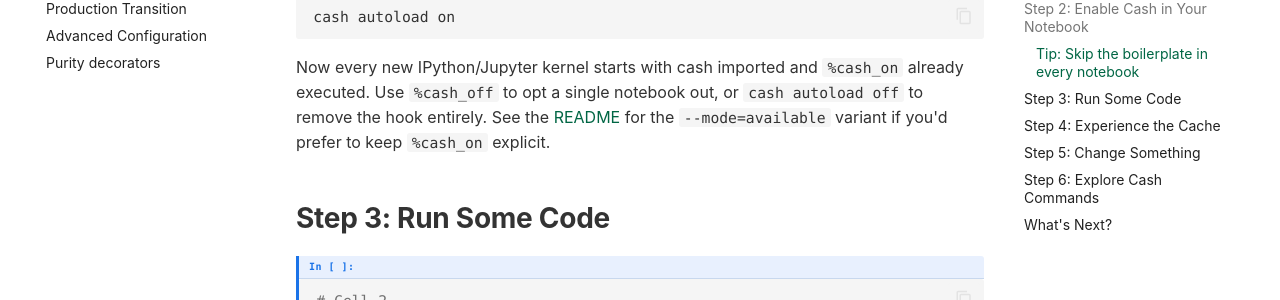
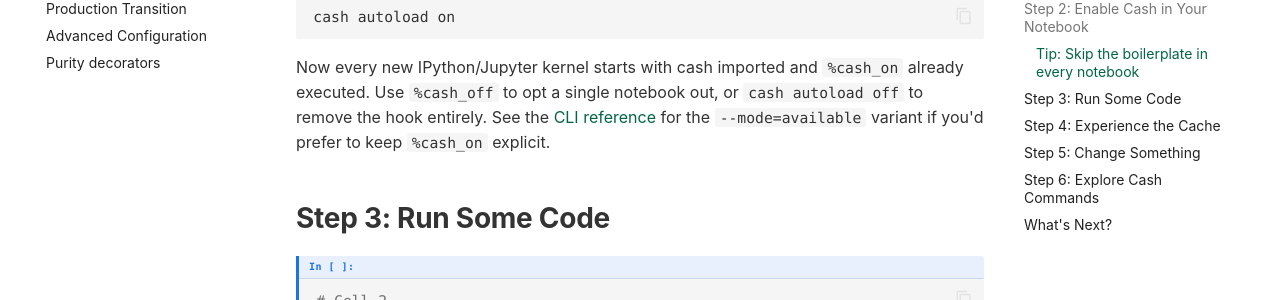
Before and after one commit to galgtonold/cash, an MkDocs documentation site: the page built from docs/tutorials/getting_started.md, in a window 1280 px wide and 900 px high, scrolled down 1177 px. Shown: the part 153-453 px from the top of the window. Built offline with MkDocs 1.6.1 and Material for MkDocs 9.7.7, drawn with Linux system fonts in a browser that asks for light colours; comment, search, counter and statistics services are not loaded.

Commit message:
docs(mkdocs): exclude superpowers/ from build + fix broken README link

````diff
--- a/docs/tutorials/getting_started.md
+++ b/docs/tutorials/getting_started.md
@@ -42,7 +42,7 @@
 cash autoload on
 ```
 
-Now every new IPython/Jupyter kernel starts with cash imported and `%cash_on` already executed. Use `%cash_off` to opt a single notebook out, or `cash autoload off` to remove the hook entirely. See the [README](../../README.md#always-on-caching-across-notebooks) for the `--mode=available` variant if you'd prefer to keep `%cash_on` explicit.
+Now every new IPython/Jupyter kernel starts with cash imported and `%cash_on` already executed. Use `%cash_off` to opt a single notebook out, or `cash autoload off` to remove the hook entirely. See the [CLI reference](../cli.md) for the `--mode=available` variant if you'd prefer to keep `%cash_on` explicit.
 
 ## Step 3: Run Some Code
 
--- a/mkdocs.yml
+++ b/mkdocs.yml
@@ -30,6 +30,11 @@
     - content.code.copy
     - content.code.annotate
   font: false  # Use system font stacks (per cash design system), not Roboto.
+
+# Working notes (specs / plans) live under docs/superpowers/ and are
+# gitignored. Skip them entirely so `mkdocs build --strict` stays clean.
+exclude_docs: |
+  superpowers/
 
 extra_css:
   - stylesheets/cash-design.css
````
